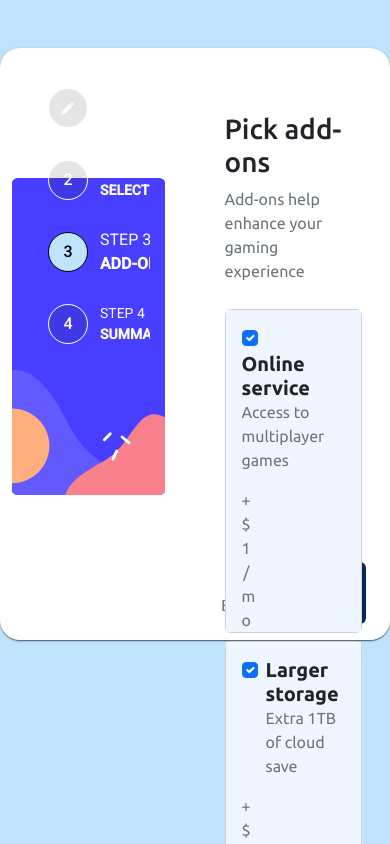
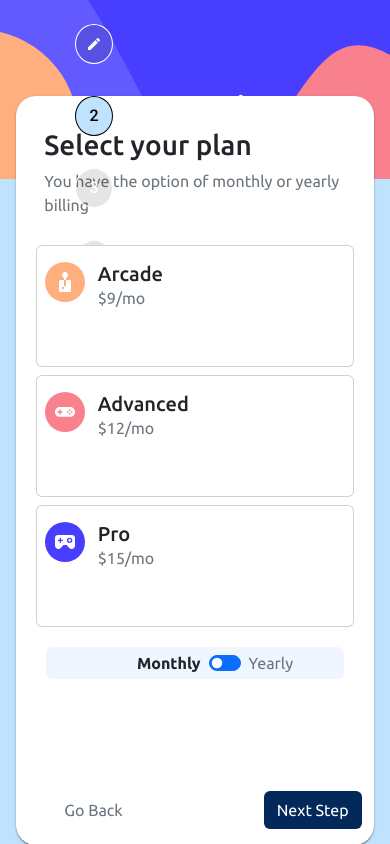
Before and after one commit to derwing/fm-multi-step-form, an Angular app: page / in a window 390 px wide. Shown: the top 844 px of the page. Built offline with nearby package versions, Linux system fonts and the light colour scheme.

Commit message:
finish UI

```diff
--- a/src/app/app.component.css
+++ b/src/app/app.component.css
@@ -53,7 +53,82 @@
 
 /* end Step2 */
 
+
+/* Step 4 */
+
+.finish-list {
+    border-bottom: 1px lightgray solid;
+}
+
+.color-marine {
+    color: var(--marine-blue);
+}
+
+
+/* End step 4 */
+
 .btn-marine {
     background-color: var(--marine-blue);
     color: white;
 }
+
+
+/* Mobile */
+
+@media (max-width: 767px) {
+    .hidden-sm-down {
+        display: none !important;
+    }
+    .container {
+        background-image: url('../assets/images/bg-sidebar-mobile.svg');
+        background-position: top;
+        background-repeat: no-repeat;
+        background-size: contain;
+    }
+    .card-container {
+        margin-top: 3rem;
+    }
+    .mat-stepper-horizontal-line {
+        border: none;
+    }
+    .sidebar {
+        position: fixed;
+        top: 0;
+        left: 10%;
+        background-image: none;
+        max-width: 73%;
+    }
+    .content {
+        padding: 1rem!important;
+        height: auto;
+    }
+    .step-content {
+        padding: 0;
+    }
+    /* Step3 */
+    .card-body {
+        padding-left: 0.5rem;
+    }
+    .add-ons-text h5 {
+        font-size: 1rem;
+    }
+    .add-ons-text p {
+        font-size: 0.8rem;
+    }
+    .add-ons-text p {
+        font-size: 0.8rem;
+    }
+    /* Mobile bottoms */
+    .mobile-btns {
+        background-color: white;
+        position: fixed;
+        bottom: 0;
+        width: 100%;
+        right: 0;
+        height: 10%;
+    }
+    .mobile-btns button {
+        margin: 5%;
+        height: 40px;
+    }
+}
--- a/src/app/app.component.html
+++ b/src/app/app.component.html
@@ -1,55 +1,56 @@
 <div class="container">
-    <div class="row justify-content-center pt-5">
-        <mat-card class="col-md-9 col-12 card-container px-4 py-3">
+    <div class="row justify-content-center pt-5 container-row">
+        <mat-card class="col-md-9 col-11 card-container px-4 py-3">
             <div class="row">
-                <div class="col-5 sidebar pt-2">
-                    <mat-stepper orientation="vertical" #stepper>
+                <div class="col-md-5 col-12 sidebar pt-2">
+                    <mat-stepper [orientation]="orientationStepper" #stepper [linear]="false">
                         <mat-step>
                             <ng-template matStepLabel>
-                                <div (click)="changeStep(0)">
+                                <div class="hidden-sm-down">
                                     <span>STEP 1</span> <br> <span class="fw-bold">YOUR INFO</span>
                                 </div>
 
                             </ng-template>
                         </mat-step>
                         <mat-step>
+                            <!-- (click)="changeStep(1)" -->
                             <ng-template matStepLabel>
-                                <div (click)="changeStep(1)">
+                                <div class="hidden-sm-down">
                                     <span>STEP 2</span> <br> <span class="fw-bold">SELECT PLAN</span>
                                 </div>
                             </ng-template>
                         </mat-step>
                         <mat-step>
                             <ng-template matStepLabel>
-                                <div (click)="changeStep(2)">
+                                <div class="hidden-sm-down">
                                     <span>STEP 3</span> <br> <span class="fw-bold">ADD-ONS</span>
                                 </div>
 
                             </ng-template>
                         </mat-step>
                         <mat-step>
-                            <ng-template matStepLabel (click)="step = 3">
-                                <div (click)="changeStep(3)">
+                            <ng-template matStepLabel>
+                                <div class="hidden-sm-down">
                                     <span>STEP 4</span> <br> <span class="fw-bold">SUMMARY</span>
                                 </div>
                             </ng-template>
                         </mat-step>
                     </mat-stepper>
                 </div>
-                <div class="col-7">
+                <div class="col-md-7 col-12 step-content">
                     <div [ngSwitch]="step">
                         <div *ngSwitchCase="0">
                             <div class="content py-5 pt-5 ps-5 pe-1">
-                                <h1>Select your plan</h1>
-                                <p class="text-secondary mb-4">You have the option of monthly or yearly billing</p>
+                                <h1 class="fw-bold">Personal info</h1>
+                                <p class="text-secondary mb-4">Please provide your name, email address, and phone number.</p>
                                 <form [formGroup]="step1Form">
                                     <div class="mb-3">
                                         <label for="exampleInputName" class="form-label">Name</label>
-                                        <input type="text" class="form-control" id="exampleInputName" aria-describedby="Name" formControlName="name">
+                                        <input type="text" class="form-control" id="exampleInputName" aria-describedby="Name" formControlName="name" placeholder="e.g Stephen King">
                                     </div>
                                     <div class="mb-3">
                                         <label for="exampleInputEmail1" class="form-label">Email address</label>
-                                        <input type="email" class="form-control" id="exampleInputEmail1" aria-describedby="emailHelp" formControlName="email">
+                                        <input type="email" class="form-control" id="exampleInputEmail1" aria-describedby="emailHelp" formControlName="email" placeholder="e.g. stephenking@lorem.com">
                                     </div>
                                     <div class="mb-3">
                                         <div class="col d-flex justify-content-between">
@@ -69,32 +70,49 @@
                                 <h1>Select your plan</h1>
                                 <p class="text-secondary mb-4">You have the option of monthly or yearly billing</p>
                                 <div class="row">
-                                    <div class="col">
+                                    <div class="col-md-4 col-12 p-1" [ngClass]="{'mb-2': isMobile}">
                                         <div class="card">
                                             <div class="card-body">
-                                                <img class="mb-5" src="../assets/images/icon-arcade.svg" alt="arcade-icon">
-                                                <h5 class="card-title mb-0">Arcade</h5>
-                                                <span class="card-text text-secondary">$9/mo</span>
+                                                <div class="row">
+                                                    <div class="col-2 col-md-12">
+                                                        <img class="" src="../assets/images/icon-arcade.svg" alt="arcade-icon" [ngClass]="{'align-text-top': isMobile, 'mb-5': !isMobile}">
+                                                    </div>
+                                                    <div class="col">
+                                                        <h5 class="card-title mb-0">Arcade</h5>
+                                                        <p class="card-text text-secondary">$9/mo</p>
+                                                    </div>
+                                                </div>
                                             </div>
                                         </div>
                                     </div>
-                                    <div class="col">
+                                    <div class="col-md-4 col-12 p-1" [ngClass]="{'mb-2': isMobile}">
                                         <div class="card">
                                             <div class="card-body">
-                                                <img class="mb-5" src="../assets/images/icon-advanced.svg" alt="arcade-icon">
-
-                                                <h5 class="card-title mb-0">Advanced</h5>
-                                                <span class="card-text text-secondary">$12/mo</span>
+                                                <div class="row">
+                                                    <div class="col-2 col-md-12">
+                                                        <img class="" src="../assets/images/icon-advanced.svg" alt="advance-icon" [ngClass]="{'align-text-top': isMobile, 'mb-5': !isMobile}">
+                                                    </div>
+                                                    <div class="col">
+                                                        <h5 class="card-title mb-0">Advanced</h5>
+                                                        <span class="card-text text-secondary">$12/mo</span>
+                                                    </div>
+                                                </div>
                                             </div>
                                         </div>
                                     </div>
-                                    <div class="col">
+                                    <div class="col-md-4 col-12 p-1" [ngClass]="{'mb-2': isMobile}">
                                         <div class="card">
                                             <div class="card-body">
-                                                <img class="mb-5" src="../assets/images/icon-pro.svg" alt="arcade-icon">
+                                                <div class="row">
+                                                    <div class="col-2 col-md-12">
+                                                        <img class="mb-5" src="../assets/images/icon-pro.svg" alt="pro-icon" [ngClass]="{'align-text-top': isMobile, 'mb-5': !isMobile}">
 
-                                                <h5 class="card-title mb-0">Pro</h5>
-                                                <span class="card-text text-secondary">$15/mo</span>
+                                                    </div>
+                                                    <div class="col">
+                                                        <h5 class="card-title mb-0">Pro</h5>
+                                                        <span class="card-text text-secondary">$15/mo</span>
+                                                    </div>
+                                                </div>
                                             </div>
                                         </div>
                                     </div>
@@ -103,9 +121,9 @@
                                     <div class="col-11 ligthblue rounded py-1 mb-5">
                                         <span>
                                         <div class=" form-switch text-center">
-                                            <label class="form-check-label" for="flexSwitchCheckChecked" [ngClass]="{'fw-bold': !periodSwitch, 'text-secondary': periodSwitch}">Monthly</label>
+                                            <label class="form-check-label" for="flexSwitchCheckChecked" [ngClass]="{'fw-bold ': !periodSwitch, 'text-secondary ': periodSwitch}">Monthly</label>
                                             <input class="form-check-input switch-check-input mx-2" type="checkbox" role="switch" id="flexSwitchCheckChecked" [(ngModel)]="periodSwitch">
-                                            <label class="form-check-label" for="flexSwitchCheckChecked" [ngClass]="{'fw-bold': periodSwitch, 'text-secondary': !periodSwitch}">Yearly</label>
+                                            <label class="form-check-label" for="flexSwitchCheckChecked" [ngClass]="{'fw-bold ': periodSwitch, 'text-secondary ': !periodSwitch}">Yearly</label>
                                         </div>
                                         </span>
                                     </div>
@@ -120,8 +138,6 @@
                                 <p class="text-secondary mb-0">Add-ons help enhance your gaming experience</p>
                                 <div class="row">
                                     <div class="col-12 mb-2">
-                                        <div class="form-check">
-                                        </div>
                                         <div class="card">
                                             <div class="card-body pb-0 ligthblue">
                                                 <div class="row">
@@ -130,12 +146,12 @@
                                                             <input class="form-check-input" type="checkbox" value="" id="flexCheckChecked" checked>
                                                         </div>
                                                     </div>
-                                                    <div class="col">
+                                                    <div class="col pe-0 add-ons-text">
                                                         <h5 class="card-title mb-0 fw-bold">Online service</h5>
                                                         <p class="text-secondary">Access to multiplayer games</p>
                                                     </div>
-                                                    <div class="col-3 text-end">
-                                                        <span class="card-text text-secondary text-end">+$1/mo</span>
+                                                    <div class="col-3 col-md-3 text-end p-0">
+                                                        <span class="card-text text-primary text-end">+$1/mo</span>
                                                     </div>
                                                 </div>
                                             </div>
@@ -148,13 +164,12 @@
                                                     <div class="col-1">
                                                         <input class="form-check-input" type="checkbox" value="" id="flexCheckChecked" checked>
                                                     </div>
-                                                    <div class="col">
+                                                    <div class="col pe-0 add-ons-text">
                                                         <h5 class="card-title mb-0 fw-bold">Larger storage</h5>
                                                         <p class="text-secondary">Extra 1TB of cloud save</p>
                                                     </div>
-                                                    <div class="col-3">
-                                                        <span class="card-text text-secondary">+$2/mo</span>
-
+                                                    <div class="col-3 col-md-3 text-end p-0">
+                                                        <span class="card-text text-primary">+$2/mo</span>
                                                     </div>
                                                 </div>
 
@@ -169,13 +184,12 @@
                                                         <input class="form-check-input" type="checkbox" value="" id="flexCheckChecked">
 
                                                     </div>
-                                                    <div class="col">
+                                                    <div class="col pe-0 add-ons-text">
                                                         <h5 class="card-title mb-0 fw-bold">Customizable profile</h5>
                                                         <p class="text-secondary">Custom theme on your profile</p>
                                                     </div>
-                                                    <div class="col-3">
-                                                        <span class="card-text text-secondary">+$2/mo</span>
-
+                                                    <div class="col-3 col-md-3 text-end p-0">
+                                                        <span class="card-text text-primary">+$2/mo</span>
                                                     </div>
                                                 </div>
 
@@ -187,17 +201,78 @@
                         </div>
 
                         <div *ngSwitchCase="3">
-                            <div class="content py-5 ps-5 pe-1">
+                            <div class="content py-5 ps-4 pe-1" *ngIf="finished">
+                                <div class="row pt-4">
+                                    <div class="col text-center pt-4">
+                                        <img src="../assets/images/icon-thank-you.svg" alt="icon-checkmark">
+                                        <h2 class="fw-bold mt-4">Thank you!</h2>
+                                        <p class="text-secondary">Thanks for confirming your subscription! We hope you have fun using our platform. If you ever need support, please feel free to email us at support@loremgaming.com.</p>
+                                    </div>
+                                </div>
+                            </div>
+                            <div class="content py-5 ps-5 pe-1" *ngIf="!finished">
                                 <h1>Finishing up</h1>
-                                <p class="text-secondary mb-0">Double-check everything looks OK before confirming</p>
+                                <p class="text-secondary">Double-check everything looks OK before confirming</p>
+                                <div class="row">
+                                    <div class="col-12 mb-2">
+                                        <div class="card border-0 ">
+                                            <div class="card-body pb-0 ligthblue rounded-4">
+                                                <div class="row mb-3">
+                                                    <div class="col">
+                                                        <p class="mb-0 fw-bold">Arcade (Monthly)</p>
+                                                        <button class="btn btn-link p-0" (click)="changeStep(1)">Change</button>
+                                                    </div>
+                                                    <div class="col-md-3 col-4 text-end">
+                                                        <span class="card-text text-secondary text-end">+$9/mo</span>
+                                                    </div>
+                                                </div>
+                                                <hr>
+                                                <div class="row mb-3">
+                                                    <div class="col">
+                                                        <p class="mb-0 text-secondary">Online service</p>
+                                                        <!-- <button class="btn btn-link p-0" (click)="changeStep(1)">Change</button> -->
+                                                    </div>
+                                                    <div class="col-md-3 col-4 text-end">
+                                                        <span class="card-text text-secondary text-end">+$1/mo</span>
+                                                    </div>
+                                                </div>
+                                                <div class="row mb-4">
+                                                    <div class="col">
+                                                        <p class="mb-0 text-secondary">Largest storage</p>
+                                                        <!-- <button class="btn btn-link p-0" (click)="changeStep(1)">Change</button> -->
+                                                    </div>
+                                                    <div class="col-md-3 col-4 text-end">
+                                                        <span class="card-text text-secondary text-end">+$2/mo</span>
+                                                    </div>
+                                                </div>
+                                            </div>
+                                        </div>
+                                    </div>
+                                    <div class="col-12">
+                                        <div class="card border-0">
+                                            <div class="card-body pb-0">
+                                                <div class="row">
+                                                    <div class="col p-0 text-center">
+                                                        <p class="text-secondary">Total (per month)</p>
+                                                    </div>
+                                                    <div class="col-md-4 col-6 text-end">
+                                                        <h4 class="card-text color-marine">+$12/mo</h4>
+                                                    </div>
+                                                </div>
+
+                                            </div>
+                                        </div>
+                                    </div>
+                                </div>
+
                             </div>
                         </div>
 
 
-                        <div class="mt-5" [ngClass]="{'text-end': step === 0, 'd-flex justify-content-between': step > 0}">
+                        <div class="mt-5" [ngClass]="{'text-end ': step === 0, 'd-flex justify-content-between ': step > 0, 'mobile-btns ': isMobile}">
                             <button *ngIf="step > 0" class="btn btn-outline-secondary border-0 ms-4" (click)="backStep()">Go Back</button>
                             <button class="btn btn-marine" (click)="nextStep()" *ngIf="step < 3">Next Step</button>
-                            <button class="btn btn-primary disabled" *ngIf="step > 2">Next Step</button>
+                            <button class="btn btn-primary disabled" *ngIf="step > 2">Confirm</button>
                         </div>
                     </div>
 
--- a/src/app/app.component.ts
+++ b/src/app/app.component.ts
@@ -1,6 +1,6 @@
-import { Component, ViewChild } from '@angular/core';
+import { AfterViewInit, Component, ViewChild } from '@angular/core';
 import { MatStepper } from '@angular/material/stepper';
-import { CdkStepper } from '@angular/cdk/stepper';
+import { CdkStepper, StepperOrientation } from '@angular/cdk/stepper';
 import { FormControl, FormGroup, Validators } from '@angular/forms';
 
 @Component({
@@ -9,27 +9,50 @@ import { FormControl, FormGroup, Validators } from '@angular/forms';
   styleUrls: ['./app.component.css'],
   providers: [{ provide: CdkStepper }],
 })
-export class AppComponent {
+export class AppComponent implements AfterViewInit {
   @ViewChild('stepper') stepper!: MatStepper;
-  step: number = 2;
+  step: number = 1;
   title = 'fm-multi-step-form';
   periodSwitch: boolean = false;
   step1Form;
+  fadeOut: boolean = false;
+  ele0: any;
+  ele1: any;
+  ele2: any;
+  ele3: any;
+  click0: any;
+  click1: any;
+  click2: any;
+  click3: any;
+  finished: boolean = true;
+  orientationStepper: StepperOrientation = 'vertical'
+  isMobile: boolean = false;
 
   constructor() {
     this.step1Form = new FormGroup({
-      name: new FormControl('Vanessa Mint', Validators.required),
-      email: new FormControl('vanessamint@', Validators.required),
+      name: new FormControl('', Validators.required),
+      email: new FormControl('', Validators.required),
       phone: new FormControl('', Validators.required)
     });
     // todo: erase when finish
     setTimeout(() => {
       this.stepper.selectedIndex = this.step;
     }, 100);
+
+    this.detectDevice();
+  }
+
+  detectDevice() {
+    if (/Android|webOS|iPhone|iPad|iPod|BlackBerry|IEMobile|Opera Mini/i.test(navigator.userAgent)) {
+      // true for mobile device
+      this.isMobile = true;
+      this.orientationStepper = 'horizontal';
+    }
   }
 
   changeStep(index: number) {
     this.step = index;
+    this.stepper.selectedIndex = this.step;
   }
 
   nextStep() {
@@ -42,4 +65,31 @@ export class AppComponent {
     this.step = this.stepper._getFocusIndex()!;
   }
 
+  ngAfterViewInit() {
+    console.log('ngAfterViewInit is triggered');
+    this.fadeOut = false;
+    let elements = document.querySelectorAll('mat-step-header');
+    if (elements) {
+      elements.forEach((e, i) => {
+        // console.log('e', i, ': ', e);
+        if (i === 0) {
+          this.ele0 = e;
+          this.click0 = e.addEventListener('click', () => this.changeStep(i));
+        }
+        else if (i === 1) {
+          this.ele1 = e;
+          this.click1 = e.addEventListener('click', () => this.changeStep(i));
+        }
+        else if (i === 2) {
+          this.ele2 = e;
+          this.click2 = e.addEventListener('click', () => this.changeStep(i));
+        }
+        else if (i === 3) {
+          this.ele3 = e;
+          this.click3 = e.addEventListener('click', () => this.changeStep(i));
+        }
+      })
+    }
+  }
+
 }
--- a/src/styles.css
+++ b/src/styles.css
@@ -57,3 +57,12 @@ body {
 .mat-step-text-label {
     color: white;
 }
+
+@media (max-width: 767px) {
+    .mat-stepper-horizontal-line {
+        border-top-style: hidden!important;
+    }
+    .mat-step-icon {
+        width: 38px!important;
+    }
+}
```
